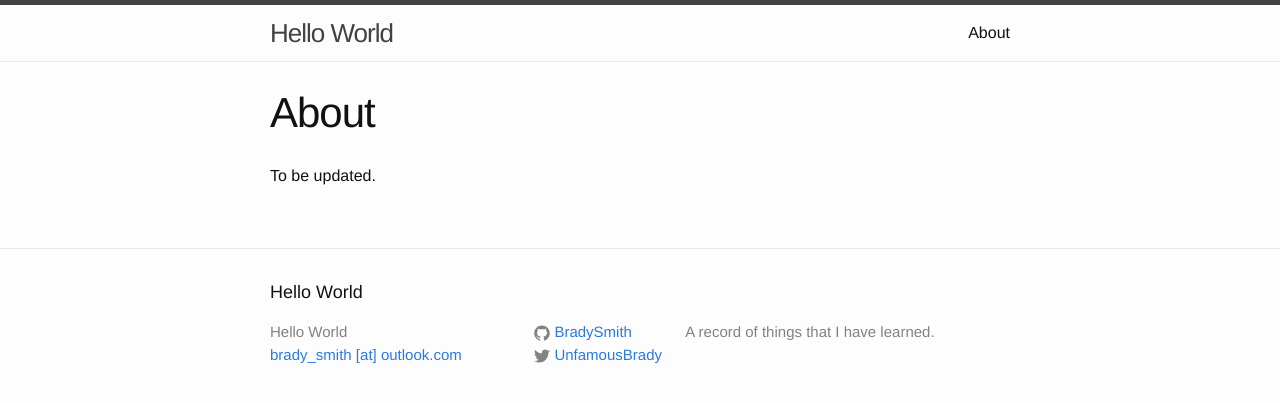
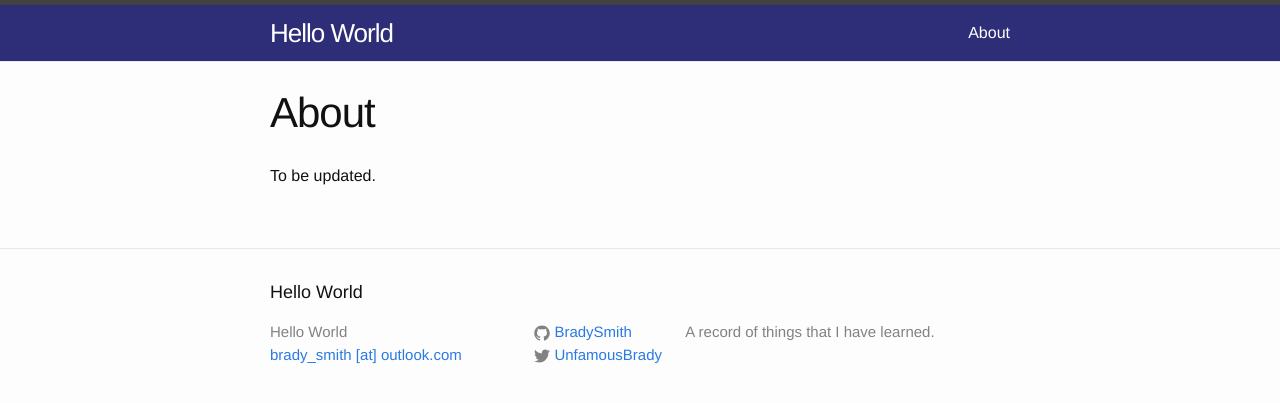
Before and after one commit to BradySmith/bradysmith.github.io, a Jekyll site: the page built from about.md, in a window 1280 px wide. Shown: the top 403 px of the page. Built offline with Jekyll 4.4.1, drawn with Linux system fonts in a browser that asks for light colours.

Commit message:
Some initial scss tweaks

```diff
--- a/_sass/_layout.scss
+++ b/_sass/_layout.scss
@@ -5,9 +5,16 @@
     border-top: 5px solid $grey-color-dark;
     border-bottom: 1px solid $grey-color-light;
     min-height: 56px;
+    background-color: $header-background;
 
     // Positioning context for the mobile navigation icon
     position: relative;
+
+    .site-nav {
+      .page-link {
+        color: $white;
+      }
+    }
 }
 
 .site-title {
@@ -16,10 +23,16 @@
     letter-spacing: -1px;
     margin-bottom: 0;
     float: left;
+    color: $white;
+
+    &,
+    &:hover {
+      text-decoration: none;
+    }
 
     &,
     &:visited {
-        color: $grey-color-dark;
+        color: $white;
     }
 }
 
--- a/css/main.scss
+++ b/css/main.scss
@@ -27,6 +27,10 @@ $content-width:    800px;
 $on-palm:          600px;
 $on-laptop:        800px;
 
+$header-background: #2E2E78;
+
+$white: white;
+
 
 
 // Using media queries with like this:
```
Also changed, not shown: _posts/2015-05-27-welcome-to-jekyll.markdown (deleted, +0 -7 lines).
